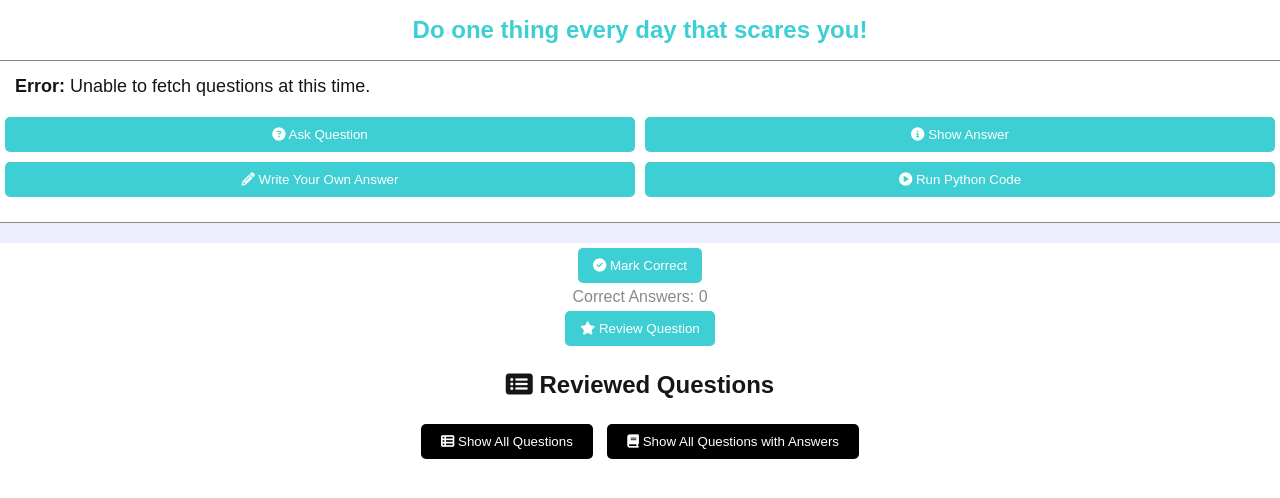
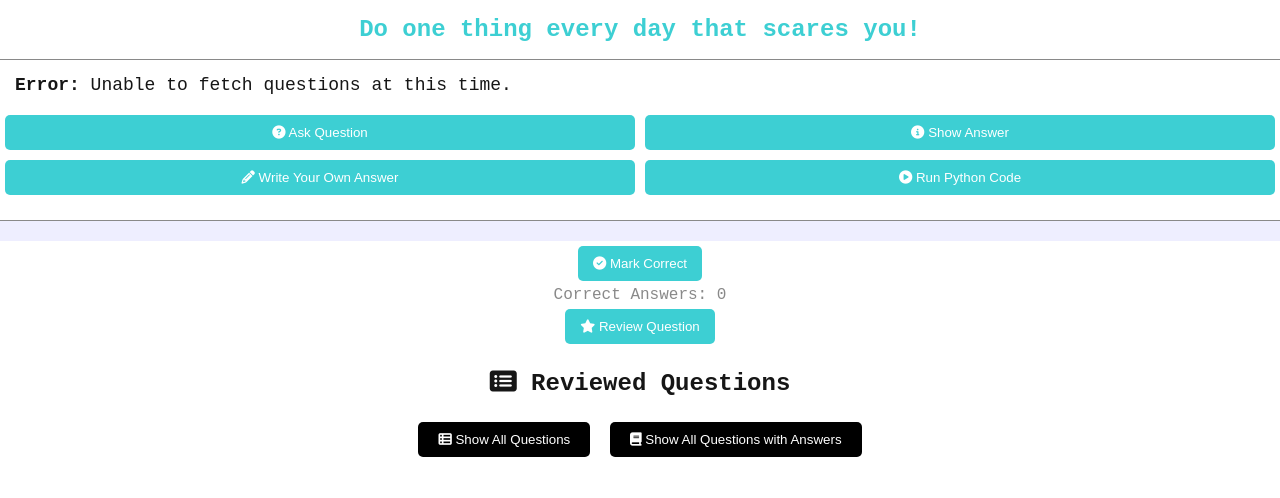
Before and after one commit to prbrtr/interview_prep, a plain HTML site: page index.html in a window 1280 px wide. Drawn offline with Linux system fonts and the light colour scheme.

Commit message:
Update styles.css

```diff
--- a/css/styles.css
+++ b/css/styles.css
@@ -7,7 +7,7 @@
 }
 
 body {
-    font-family: Arial, sans-serif;
+    font-family: 'Fira Code', monospace;
     margin: 0;
     padding: 0;
     background-color: var(--pure);
```
